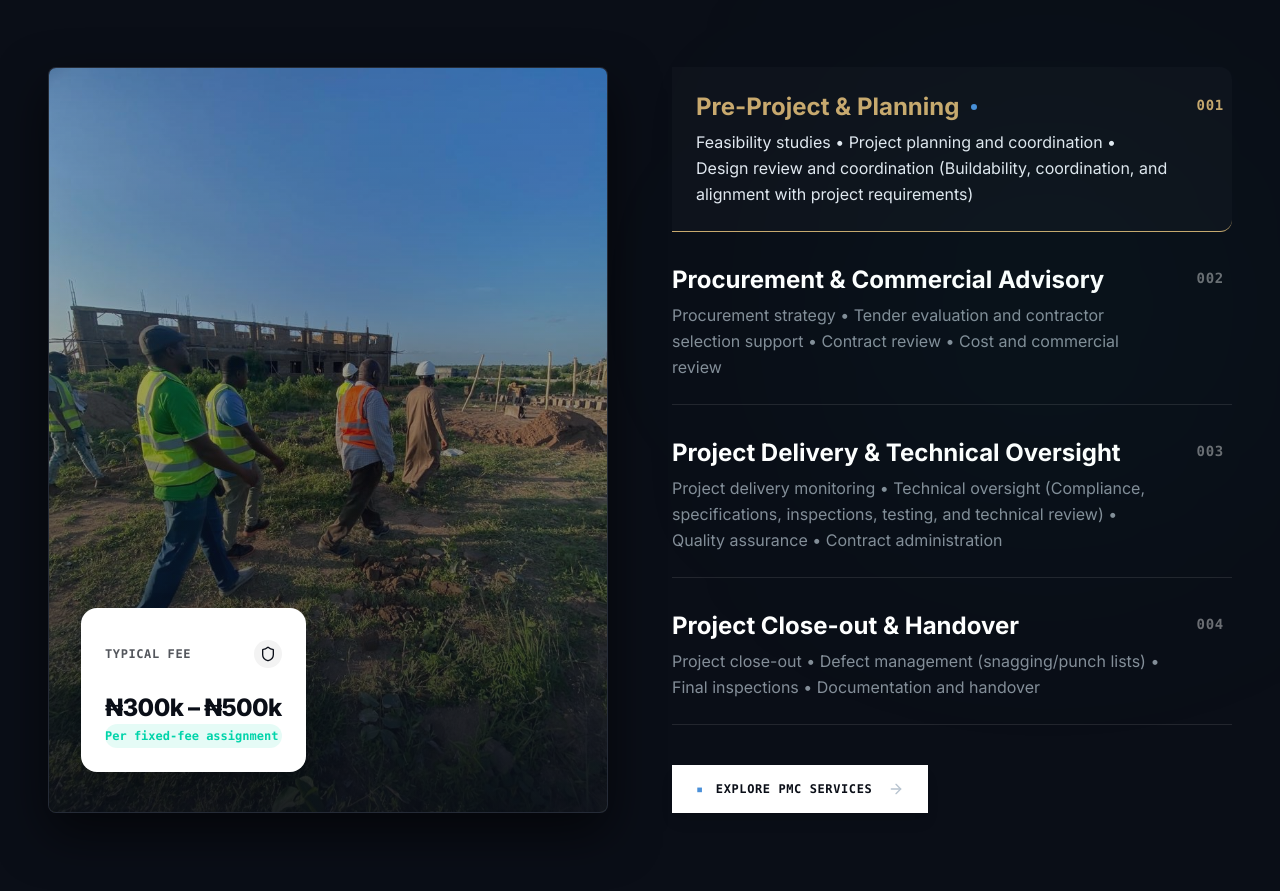
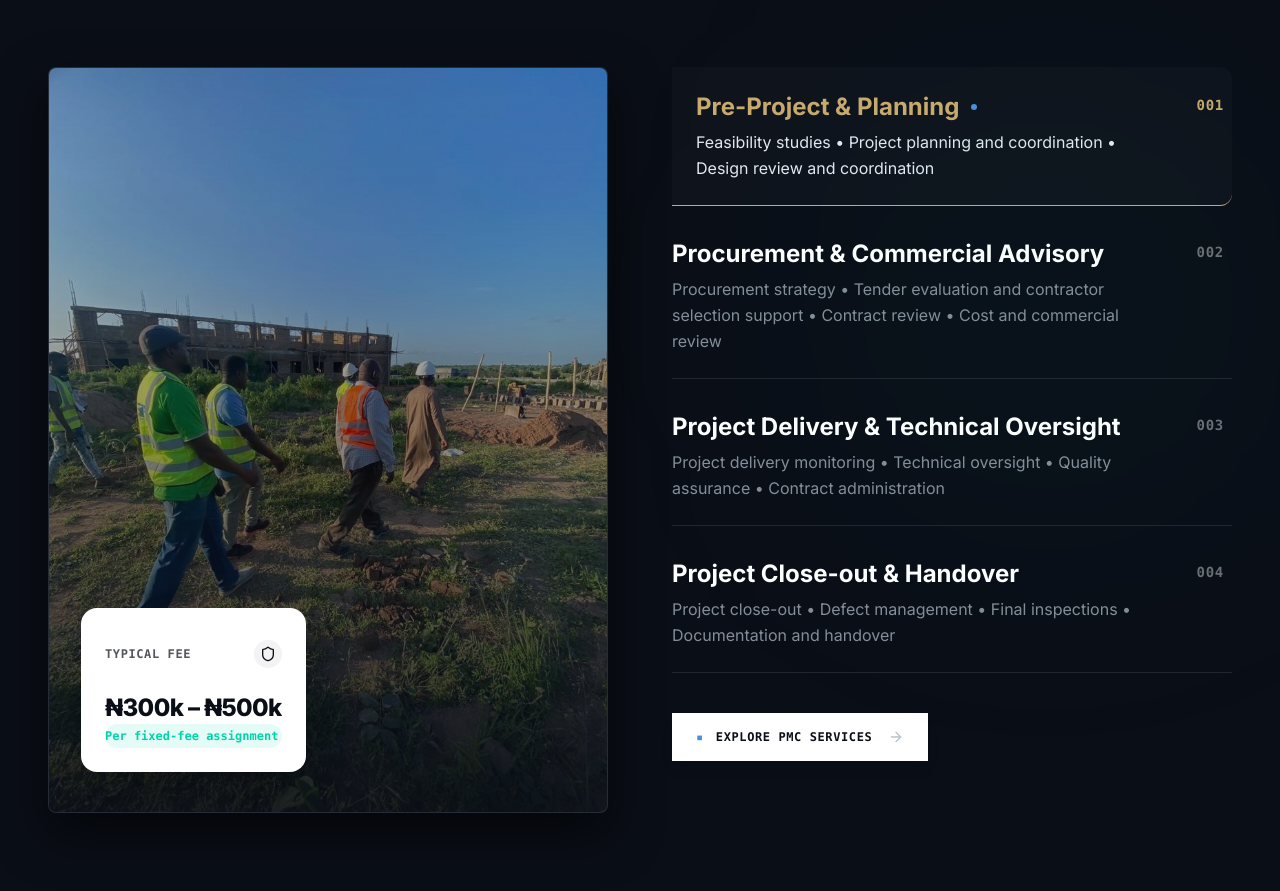
Before and after one commit to Oladotunlaniyan/Gammah, a React (Vite) app: page / in a window 1280 px wide. Shown: the part 2180-3071 px from the top of the page. Built offline with nearby package versions, Linux system fonts and the light colour scheme.

Commit message:
fix: corrected services section

```diff
--- a/src/components/ServiceSection.tsx
+++ b/src/components/ServiceSection.tsx
@@ -11,7 +11,7 @@ export default function ServicesSection() {
     id: "001",
     title: "Pre-Project & Planning",
     label: "Feasibility & Planning",
-    description: "Feasibility studies • Project planning and coordination • Design review and coordination (Buildability, coordination, and alignment with project requirements)",
+    description: "Feasibility studies • Project planning and coordination • Design review and coordination",
     metricLabel: "Typical Fee",
     metricValue: "₦300k – ₦500k",
     metricChange: "Per fixed-fee assignment",
@@ -31,7 +31,7 @@ export default function ServicesSection() {
     id: "003",
     title: "Project Delivery & Technical Oversight",
     label: "Delivery & Oversight",
-    description: "Project delivery monitoring • Technical oversight (Compliance, specifications, inspections, testing, and technical review) • Quality assurance • Contract administration",
+    description: "Project delivery monitoring • Technical oversight • Quality assurance • Contract administration",
     metricLabel: "Monthly Retainer",
     metricValue: "₦1M – ₦1.5M",
     metricChange: "Per month",
@@ -41,7 +41,7 @@ export default function ServicesSection() {
     id: "004",
     title: "Project Close-out & Handover",
     label: "Close-out & Handover",
-    description: "Project close-out • Defect management (snagging/punch lists) • Final inspections • Documentation and handover",
+    description: "Project close-out • Defect management • Final inspections • Documentation and handover",
     metricLabel: "Outcome",
     metricValue: "Verified",
     metricChange: "Full documentation & handover",
--- a/src/pages/AboutPage.tsx
+++ b/src/pages/AboutPage.tsx
@@ -334,7 +334,7 @@ export default function AboutPage() {
                   </div>
                   <div className="space-y-1">
                     <h3 className="font-sans font-extrabold text-white text-2xl sm:text-3xl tracking-tight">
-                      Engr. Gbenga Daniel Akinsipe
+                      Engr. Daniel Gbenga Akinsipe
                     </h3>
                     <p className="font-sans text-xs sm:text-sm text-warm-gold font-semibold">
                       Founder | Project Delivery & Engineering Specialist
```
